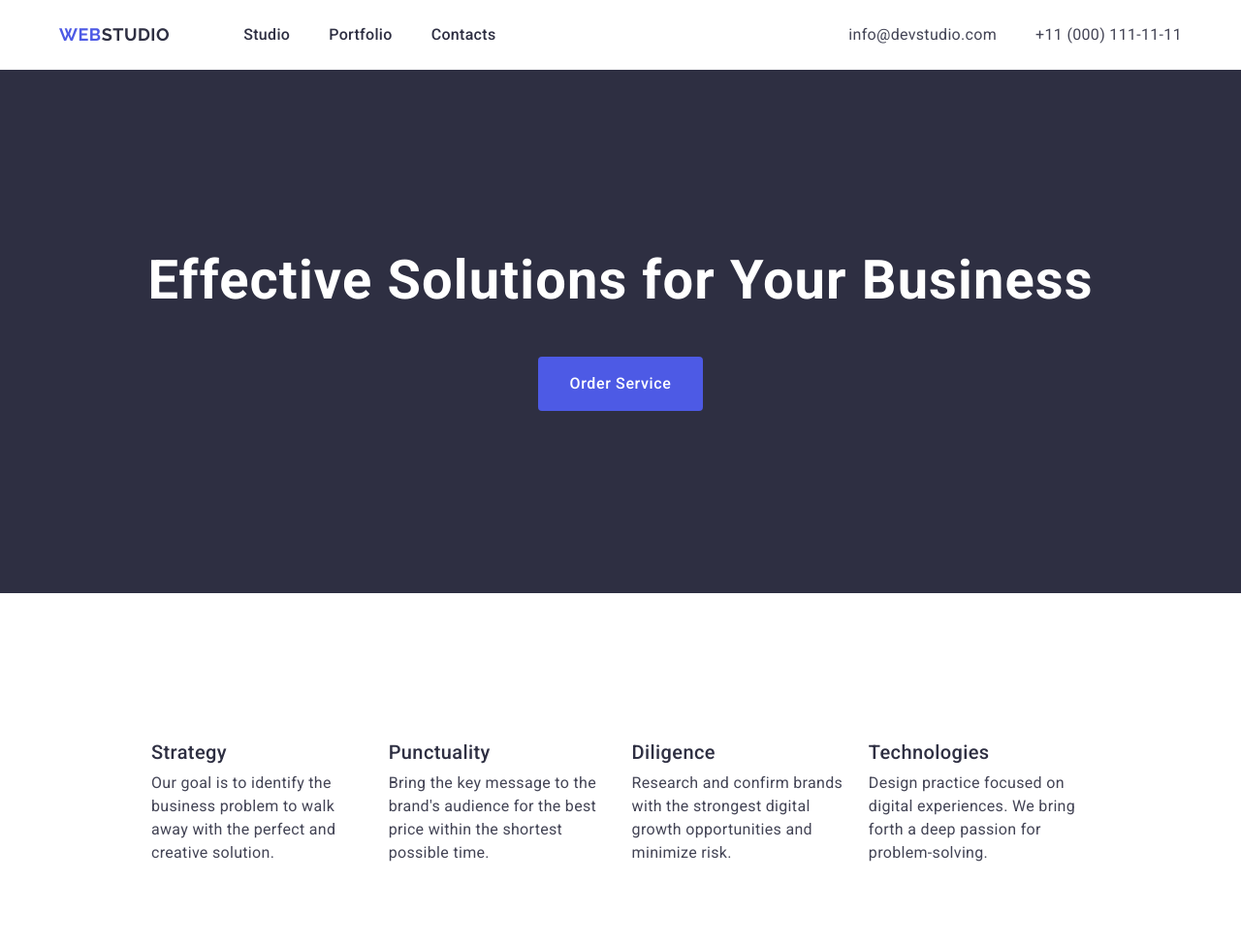
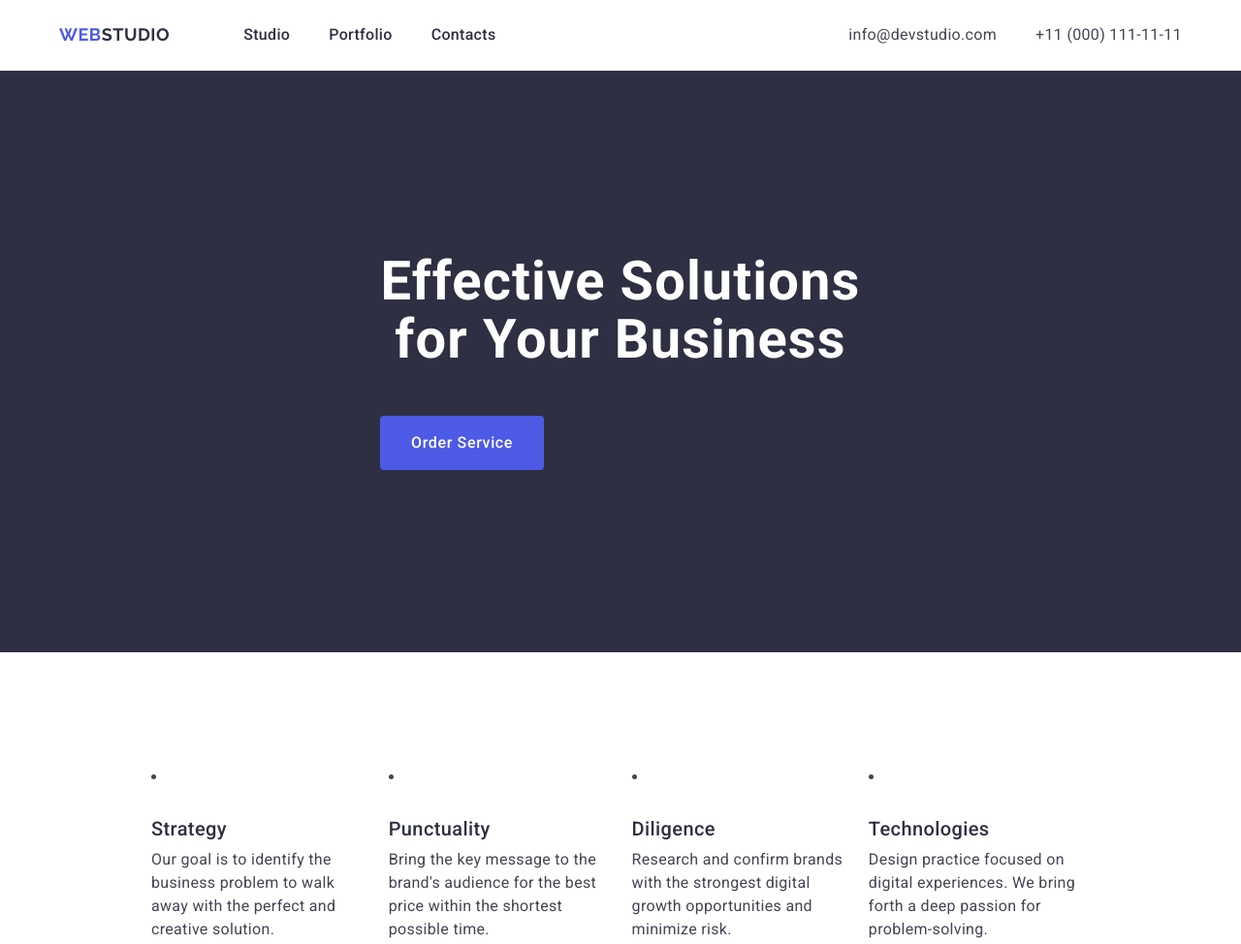
Before and after one commit to Alporokh/goit-markup-hw-03, a plain HTML site: page index.html in a window 1280 px wide. Shown: the top 974 px of the page at 97% size. Drawn offline with nearby package versions, Linux system fonts and the light colour scheme.

Commit message:
update all

```diff
--- a/css/styles.css
+++ b/css/styles.css
@@ -46,7 +46,11 @@ a {
 .container {
 max-width: 1158px;
 margin: 0 auto;
-align-items: center;
+}
+
+.page-header {
+    background-color: #fff;
+    border-bottom: 1px solid #e7e9fc
 }
 
 .header-nav {
@@ -67,6 +71,8 @@ align-items: center;
 
 .header-logo .logo-part {
     color: #2e2f42;
+    margin-right: 76px;
+    padding: 24px 0;
 }
 
 .footer-logo .logo-part {
@@ -84,8 +90,7 @@ align-items: center;
     display: flex;
     gap: 40px;
     list-style: none;
-    padding-left: 76px;
-}
+    }
 
 .nav-link {
         font-weight: 500;
@@ -145,8 +150,12 @@ align-items: center;
 
 .section-hero {
    background-color: #2e2f42;
-   padding: 188px 0;
+   padding: 188px;
    text-align: center;
+    display: flex;
+    flex-direction: column;
+    justify-content: center;
+    align-items: center;
       }
 
 .page-title {
@@ -157,6 +166,7 @@ align-items: center;
     text-align: center;
     color: #fff;
     margin-bottom: 48px;
+    max-width: 496px;
 }
 
 .button {
@@ -166,7 +176,8 @@ align-items: center;
    padding: 16px 32px;
    border: none;
    border-radius: 4px;
-
+   display: block;
+   min-width: 169px
 }
 
 .button-text {
--- a/index.html
+++ b/index.html
@@ -46,13 +46,16 @@
     <main>
         <!--Hero Section-->
         <section class="section-hero">
+         <div class="container">
             <h1 class="page-title">Effective Solutions for Your Business</h1>
             <button class="button button-text">Order Service</button>
+         </div>
         </section>
+
         <!--About Us Section-->
         <section class="section-about">
             <h2 class="visually-hidden">Section Title for Screen Readers</h2>
-            <ul class="about-list">
+            <div class="about-list">
                 <li>
                     <h3 class="title">Strategy</h3>
                     <p class="text">Our goal is to identify the business problem to walk away with the perfect and creative solution.</p>
@@ -72,6 +75,7 @@
                     <p class="text">Design practice focused on digital experiences. We bring forth a deep passion for
                         problem-solving.</p>
                 </li>
+                </div>
             </ul>
         </section>
         <!--Our Team Section-->
```
